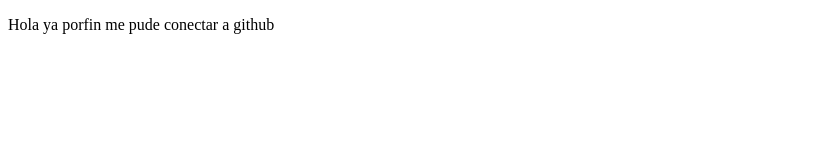
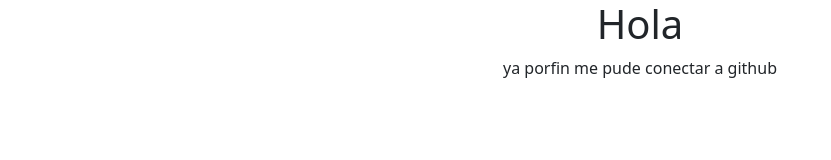
Before and after one commit to jonaticho/proyectoDemoCursoPrework, a plain HTML site: page index.html in a window 1280 px wide. Shown: the whole page, without its empty margins (0-831 px from the left). Drawn offline with nearby package versions, Linux system fonts and the light colour scheme.

Commit message:
Envio de aporte

```diff
--- a/index.html
+++ b/index.html
@@ -5,10 +5,12 @@
     <meta http-equiv="X-UA-Compatible" content="IE=edge">
     <meta name="viewport" content="width=device-width, initial-scale=1.0">
     <title>Hola Mundo</title>
+    <link href="https://cdn.jsdelivr.net/npm/bootstrap@5.1.3/dist/css/bootstrap.min.css" rel="stylesheet" integrity="sha384-1BmE4kWBq78iYhFldvKuhfTAU6auU8tT94WrHftjDbrCEXSU1oBoqyl2QvZ6jIW3" crossorigin="anonymous">
 </head>
-<body>
+<body style="text-align: center;">
+    <h1>Hola</h1>
     <p>
-        Hola ya porfin me pude conectar a github
+        ya porfin me pude conectar a github
     </p>
 </body>
 </html>
```
